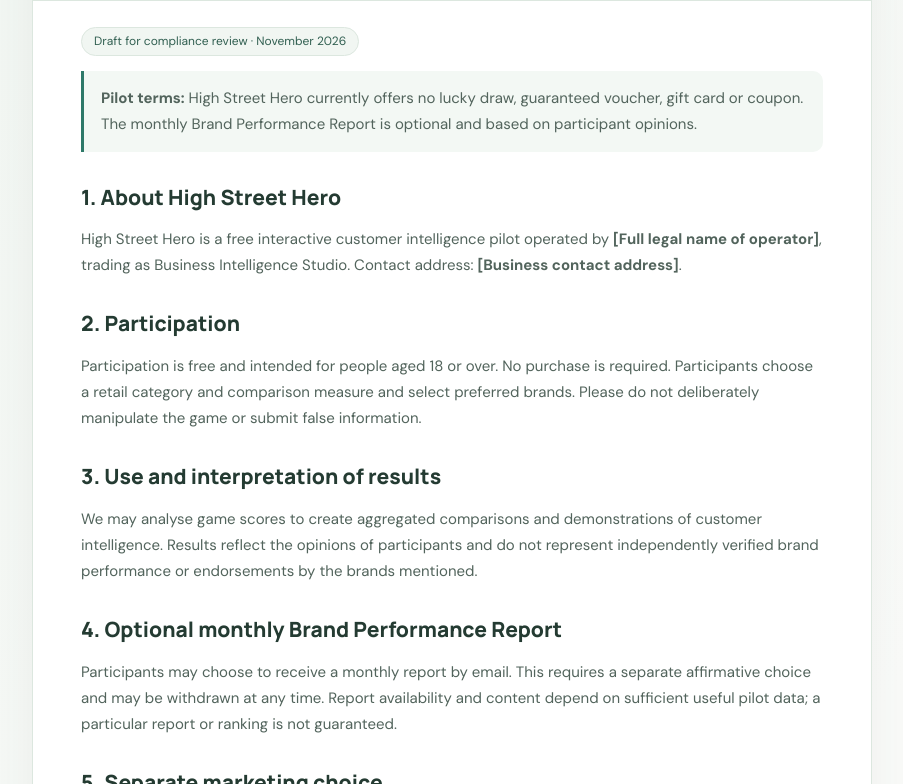
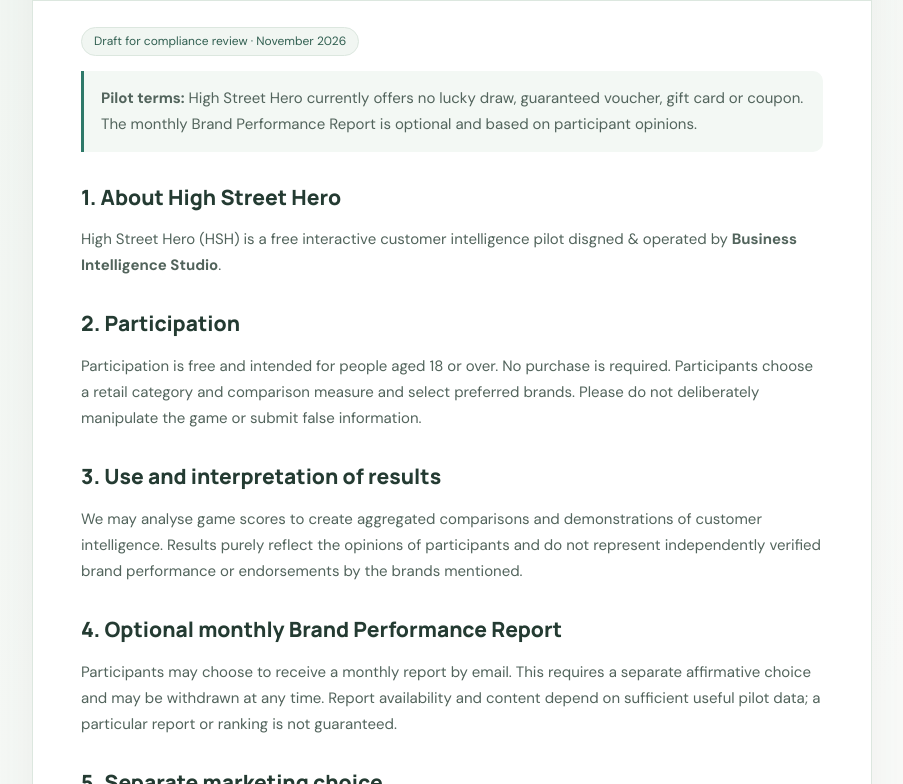
Before and after one commit to Ahsan-Analyst-Hub/Ahsan-Analyst-Hub.github.io, a plain HTML site: page high_street_hero_terms.html in a window 1280 px wide. Shown: the part 594-1378 px from the top of the page, without its empty margins (188-1091 px from the left). Drawn offline with Linux system fonts and the light colour scheme.

Commit message:
Revise High Street Hero terms and conditions
Updated the description of High Street Hero and clarified the terms regarding participant opinions and report availability.

```diff
--- a/high_street_hero_terms.html
+++ b/high_street_hero_terms.html
@@ -4,11 +4,11 @@
 .wrap{width:min(840px,calc(100% - 32px));margin:34px auto 65px;background:#fff;border:1px solid var(--line);border-radius:18px;overflow:hidden;box-shadow:0 20px 65px #243b3212}
 .hero{padding:34px clamp(22px,5vw,48px);background:var(--mint);border-bottom:1px solid var(--line)}.eyebrow{font-size:11px;letter-spacing:.13em;text-transform:uppercase;color:var(--green);font-weight:800}.hero h1{font:750 clamp(29px,5vw,43px)/1.18 Manrope,sans-serif;letter-spacing:-.045em;margin:10px 0}.hero p{color:var(--muted);margin:0}.body{padding:26px clamp(22px,5vw,48px) 45px}h2{font:750 21px/1.3 Manrope,sans-serif;margin:32px 0 9px}h3{font:700 16px Manrope,sans-serif;margin:22px 0 7px}p,li{color:#52645c}ul{padding-left:22px}.pill{display:inline-block;background:#f1f6f2;color:#315f51;border:1px solid var(--line);border-radius:40px;padding:3px 12px;font-size:12px}.notice{border-left:3px solid var(--green);background:#f3f8f4;padding:14px 17px;border-radius:0 10px 10px 0}.links{display:flex;flex-wrap:wrap;gap:14px;margin-top:24px}.links a{border:1px solid var(--line);border-radius:10px;padding:10px 14px;text-decoration:none;font-weight:700}.links a:hover{background:var(--mint)}footer{font-size:12px;color:var(--muted);border-top:1px solid var(--line);padding:18px 24px;text-align:center}
 </style></head><body><main class="wrap"><header class="hero"><div class="eyebrow">Business Intelligence Studio · Pilot project</div><h1>High Street Hero — Pilot Terms &amp; Conditions</h1><p>The participation rules and optional communications for our customer intelligence pilot.</p></header><article class="body"><span class="pill">Draft for compliance review · November 2026</span><p class="notice"><strong>Pilot terms:</strong> High Street Hero currently offers no lucky draw, guaranteed voucher, gift card or coupon. The monthly Brand Performance Report is optional and based on participant opinions.</p>
-<h2>1. About High Street Hero</h2><p>High Street Hero is a free interactive customer intelligence pilot operated by <strong>[Full legal name of operator]</strong>, trading as Business Intelligence Studio. Contact address: <strong>[Business contact address]</strong>.</p>
+<h2>1. About High Street Hero</h2><p>High Street Hero (HSH) is a free interactive customer intelligence pilot disgned & operated by <strong>Business Intelligence Studio</strong>. </p>
 <h2>2. Participation</h2><p>Participation is free and intended for people aged 18 or over. No purchase is required. Participants choose a retail category and comparison measure and select preferred brands. Please do not deliberately manipulate the game or submit false information.</p>
-<h2>3. Use and interpretation of results</h2><p>We may analyse game scores to create aggregated comparisons and demonstrations of customer intelligence. Results reflect the opinions of participants and do not represent independently verified brand performance or endorsements by the brands mentioned.</p>
+<h2>3. Use and interpretation of results</h2><p>We may analyse game scores to create aggregated comparisons and demonstrations of customer intelligence. Results purely reflect the opinions of participants and do not represent independently verified brand performance or endorsements by the brands mentioned.</p>
 <h2>4. Optional monthly Brand Performance Report</h2><p>Participants may choose to receive a monthly report by email. This requires a separate affirmative choice and may be withdrawn at any time. Report availability and content depend on sufficient useful pilot data; a particular report or ranking is not guaranteed.</p>
 <h2>5. Separate marketing choice</h2><p>Consent to receive Business Intelligence Studio's promotional emails is separate and optional. You may withdraw report and marketing permissions independently. We will provide an easy way to unsubscribe in each relevant email.</p>
 <h2>6. No prizes or reward promotion</h2><p>There is no lucky draw or promised gift card, shopping voucher or coupon under these pilot terms. Any future promotion will be separately explained and governed by its own published conditions.</p>
 <h2>7. Privacy</h2><p>See our <a href="high_street_hero_privacy.html">Privacy Notice</a> for details of personal information, legal bases, service providers, retention and rights.</p>
-<h2>8. Changes and availability</h2><p>We may improve, pause or discontinue pilot features, subject to applicable law and existing commitments. For questions, use our <a href="index.html#contact">Your Enquiry form</a>.</p><nav class="links" aria-label="Related pages"><a href="high_street_hero_pilot_form.html">← Back to High Street Hero</a><a href="high_street_hero_privacy.html">Privacy Notice</a><a href="high_street_hero_terms.html">Pilot Terms</a><a href="index.html#contact">Your Enquiry</a></nav></article><footer>Business Intelligence Studio · High Street Hero Pilot</footer></main></body></html>
+<h2>8. Changes and availability</h2><p>We may improve, pause or discontinue pilot features, subject to applicable law and existing commitments. For questions, use our <a href="index.html#contact">Your Enquiry form</a>.</p><nav class="links" aria-label="Related pages"><a href="high_street_hero.html">← Back to High Street Hero</a><a href="high_street_hero_privacy.html">Privacy Notice</a><a href="high_street_hero_terms.html">Pilot Terms</a><a href="index.html#contact">Your Enquiry</a></nav></article><footer>Business Intelligence Studio · High Street Hero Pilot</footer></main></body></html>
```
